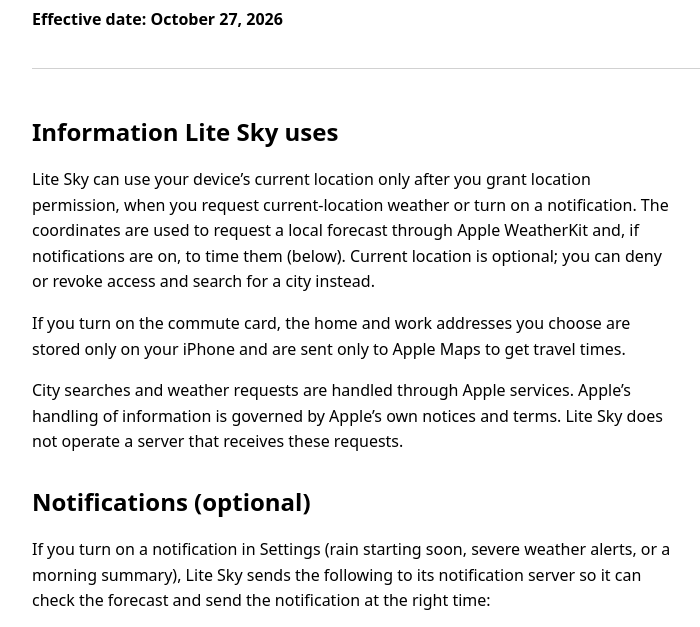
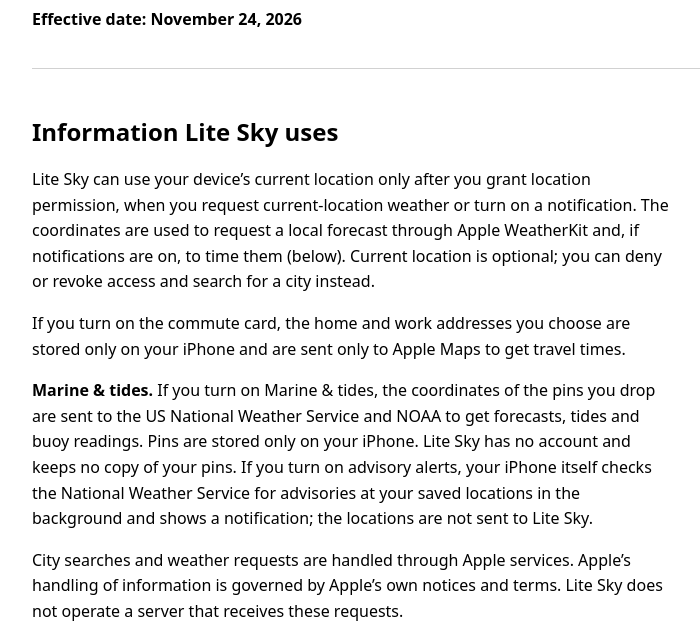
Before and after one commit to jackset/weatherwindow-site, a plain HTML site: page privacy.html in a window 1280 px wide. Shown: the part 140-767 px from the top of the page, without its empty margins (240-940 px from the left). Drawn offline with Linux system fonts and the light colour scheme.

Commit message:
Privacy: Marine & tides paragraph
Co-Authored-By: Claude Fable 5.2 <noreply@anthropic.com>

```diff
--- a/privacy.html
+++ b/privacy.html
@@ -27,13 +27,14 @@
   <header>
     <p class="eyebrow">Lite Sky</p>
     <h1>Privacy Policy</h1>
-    <p><strong>Effective date: October 27, 2026</strong></p>
+    <p><strong>Effective date: November 24, 2026</strong></p>
   </header>
   <main>
 
     <h2>Information Lite Sky uses</h2>
     <p>Lite Sky can use your device’s current location only after you grant location permission, when you request current-location weather or turn on a notification. The coordinates are used to request a local forecast through Apple WeatherKit and, if notifications are on, to time them (below). Current location is optional; you can deny or revoke access and search for a city instead.</p>
     <p>If you turn on the commute card, the home and work addresses you choose are stored only on your iPhone and are sent only to Apple Maps to get travel times.</p>
+    <p><strong>Marine &amp; tides.</strong> If you turn on Marine &amp; tides, the coordinates of the pins you drop are sent to the US National Weather Service and NOAA to get forecasts, tides and buoy readings. Pins are stored only on your iPhone. Lite Sky has no account and keeps no copy of your pins. If you turn on advisory alerts, your iPhone itself checks the National Weather Service for advisories at your saved locations in the background and shows a notification; the locations are not sent to Lite Sky.</p>
     <p>City searches and weather requests are handled through Apple services. Apple’s handling of information is governed by Apple’s own notices and terms. Lite Sky does not operate a server that receives these requests.</p>
     <h2>Notifications (optional)</h2>
     <p>If you turn on a notification in Settings (rain starting soon, severe weather alerts, or a morning summary), Lite Sky sends the following to its notification server so it can check the forecast and send the notification at the right time:</p>
```
